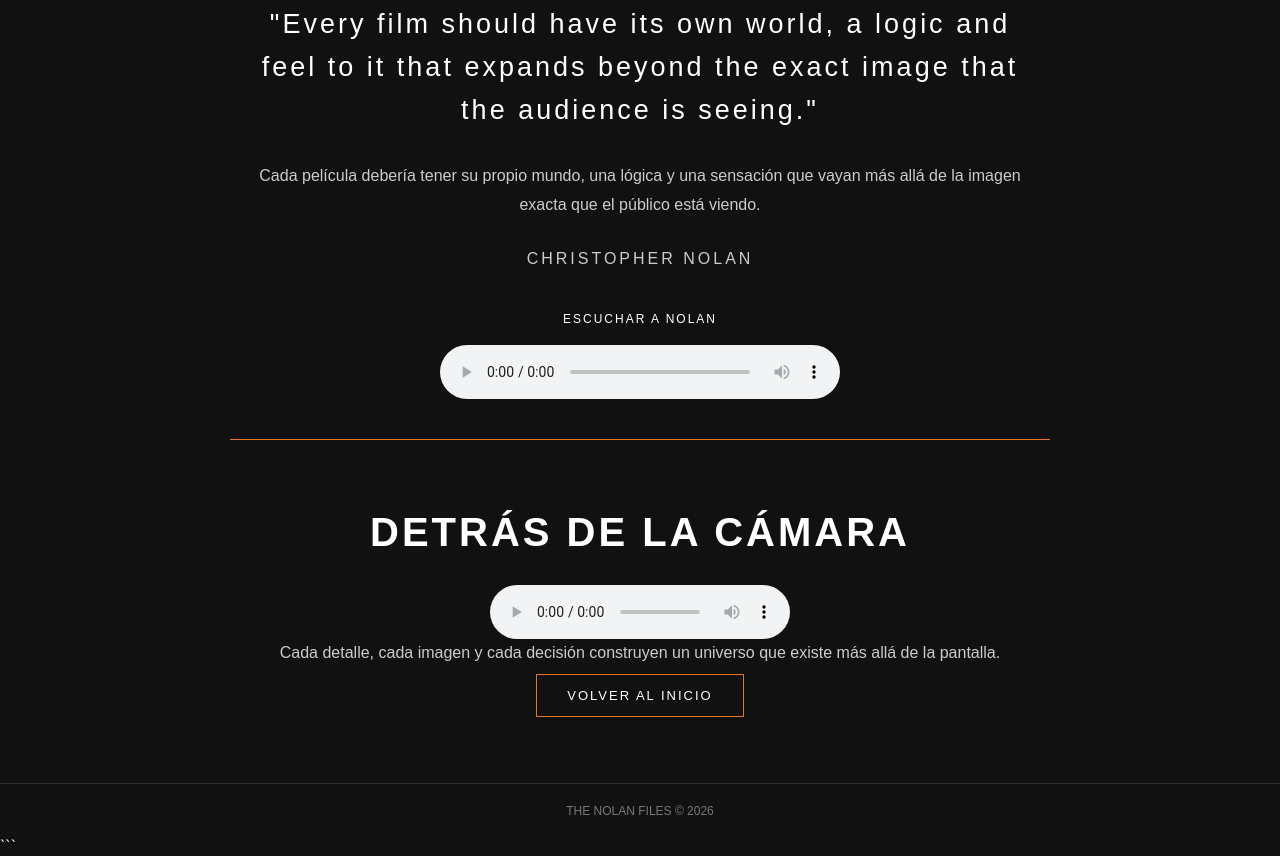
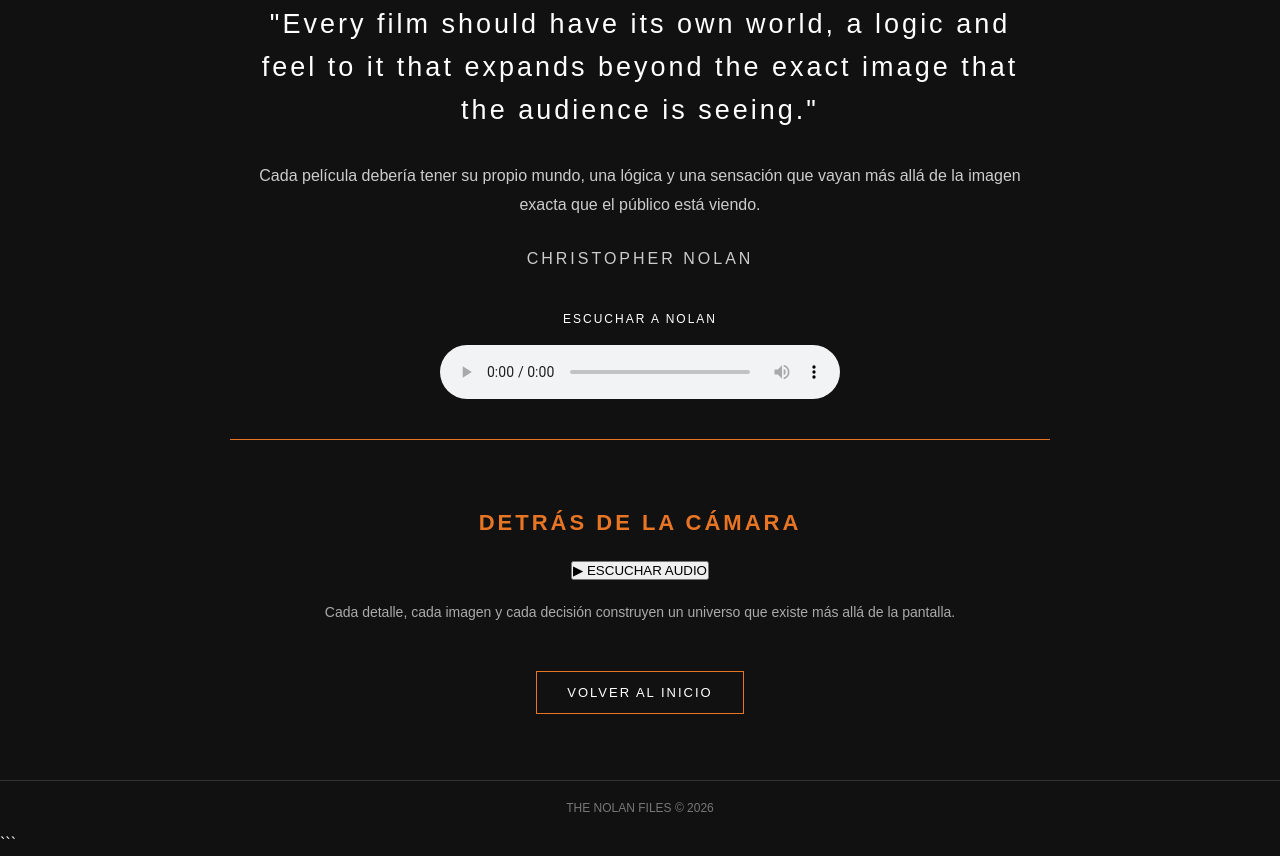
Before and after one commit to pedrobayonm-crypto/entragafinal, a plain HTML site: page director.html in a window 1280 px wide. Shown: the part 1474-2330 px from the top of the page. Drawn offline with Linux system fonts and the light colour scheme.

Commit message:
Update director.html

````diff
--- a/director.html
+++ b/director.html
@@ -93,14 +93,20 @@
 
         <!-- AUDIO DEL DIRECTOR -->
 
-        <section class="audio-director">
+        <section class="gif-nolan">
 
             <h2>DETRÁS DE LA CÁMARA</h2>
 
-            <audio controls>
-                <source src="nolan.mp3" type="audio/mpeg">
-                Tu navegador no puede reproducir este audio.
-            </audio>
+            <div class="musica-ambiente">
+                <audio id="ambiente" loop>
+                    <source src="nolan.mp3" type="audio/mpeg">
+                    Tu navegador no puede reproducir este audio.
+                </audio>
+
+                <button onclick="reproducirMusica()" id="botonMusica">
+                    ▶ ESCUCHAR AUDIO
+                </button>
+            </div>
 
             <p>
                 Cada detalle, cada imagen y cada decisión construyen
@@ -117,6 +123,21 @@
         <p>THE NOLAN FILES © 2026</p>
     </footer>
 
+    <script>
+        function reproducirMusica() {
+            var audio = document.getElementById("ambiente");
+            var boton = document.getElementById("botonMusica");
+
+            if (audio.paused) {
+                audio.play();
+                boton.innerHTML = "Ⅱ PAUSAR AUDIO";
+            } else {
+                audio.pause();
+                boton.innerHTML = "▶ ESCUCHAR AUDIO";
+            }
+        }
+    </script>
+
 </body>
 </html>
 ```
````
